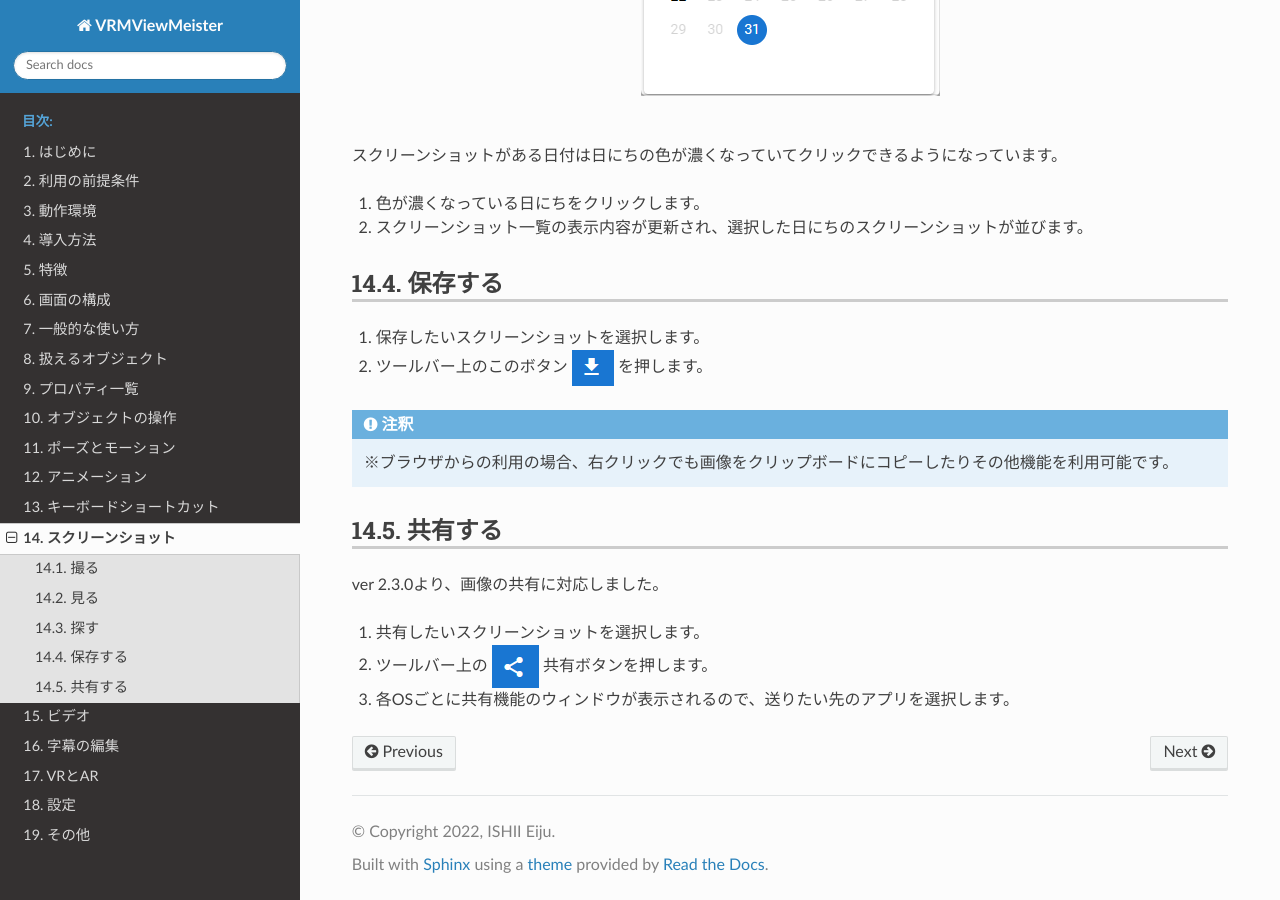
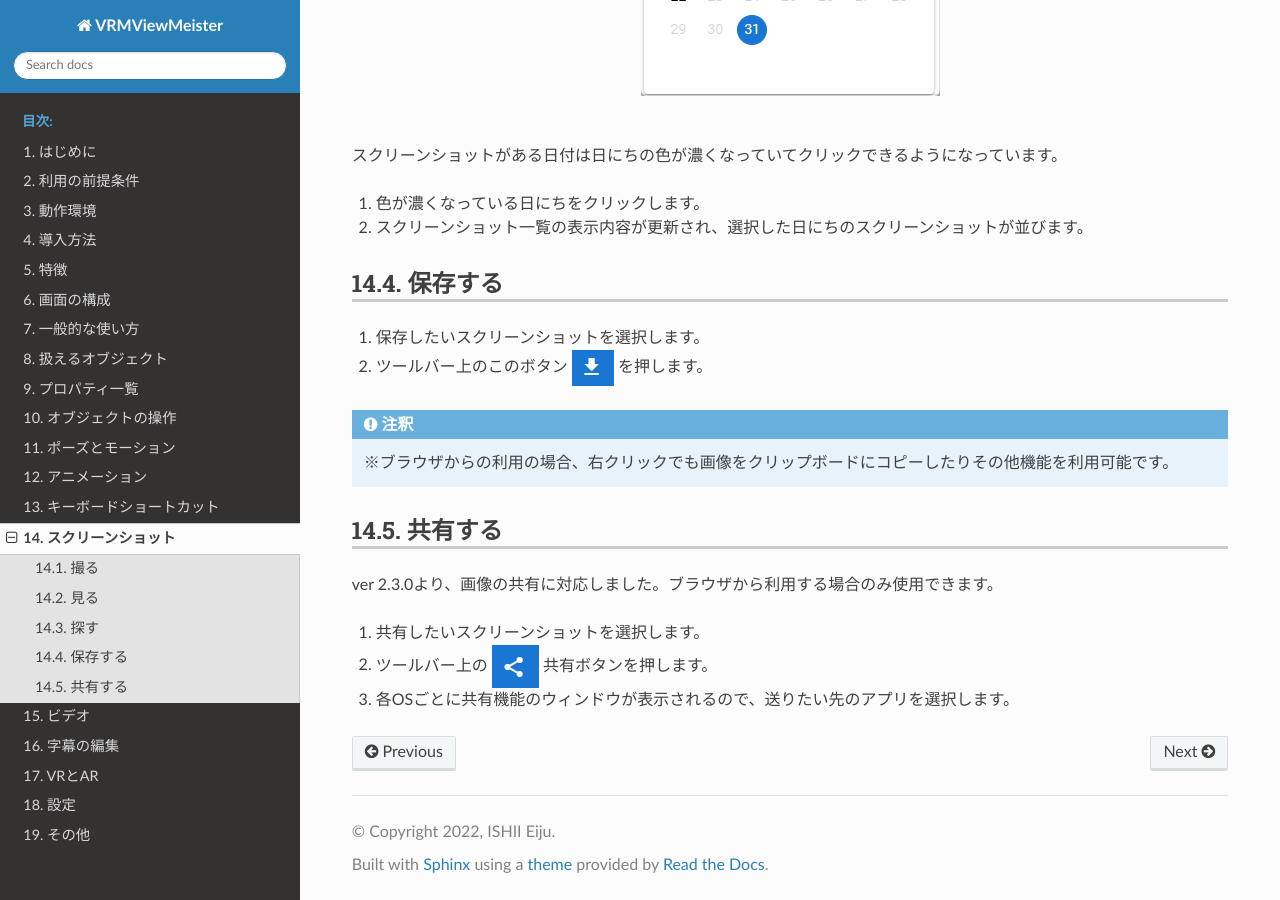
Before and after one commit to nishlumi/vrmviewmdoc, a Sphinx documentation site: the page built from docs/source/man5/photograph.rst, in a window 1280 px wide and 900 px high, scrolled down 2745 px. Built offline with Sphinx 7.4.7 and the Read the Docs theme 2.0.0, drawn with Linux system fonts in a browser that asks for light colours; a script that is not in the unit is left out.

Commit message:
2023/12/30 夕方時点
For ver 2.3.0

```diff
--- a/docs/source/man5/photograph.rst
+++ b/docs/source/man5/photograph.rst
@@ -107,7 +107,7 @@
 共有する
 =========================================
 
-ver 2.3.0より、画像の共有に対応しました。
+ver 2.3.0より、画像の共有に対応しました。ブラウザから利用する場合のみ使用できます。
 
 .. |shrbtn| image:: img/photograph_f.png
 
```
Also changed, not shown: 3 other files.
